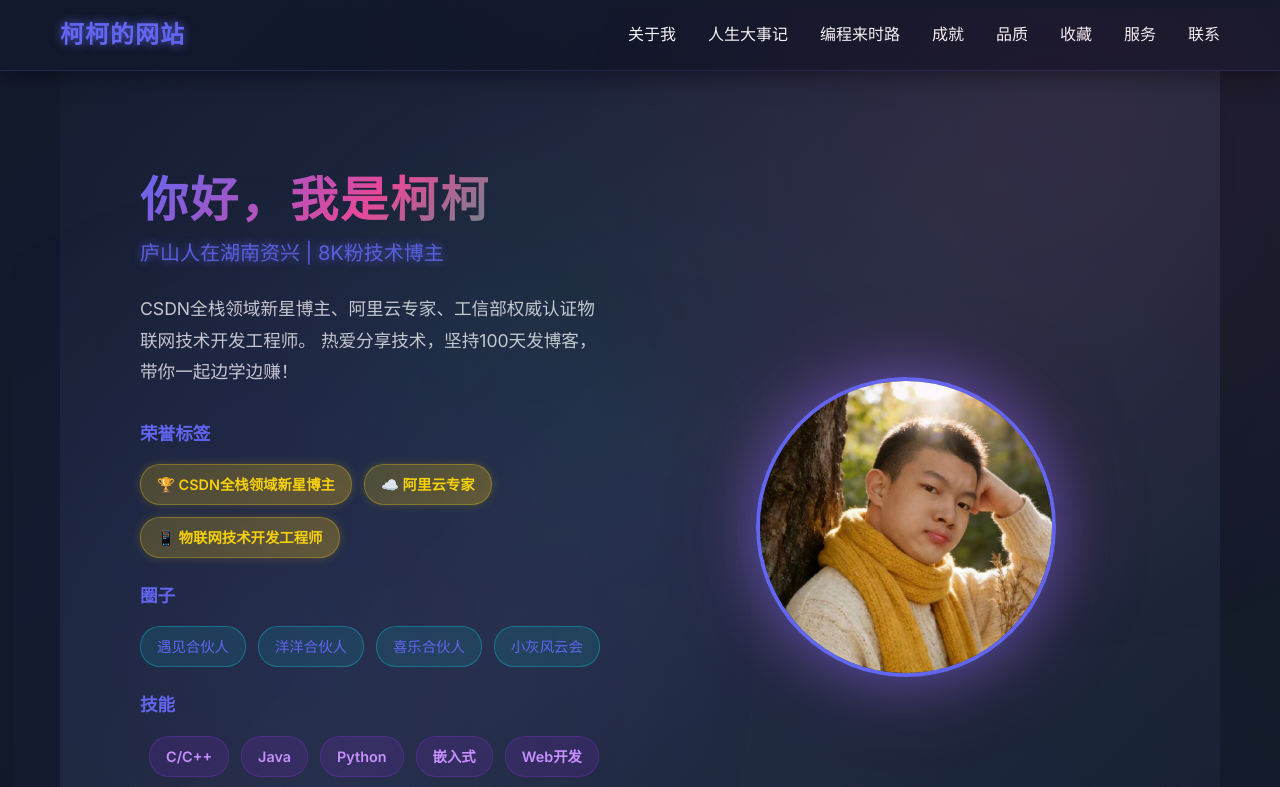
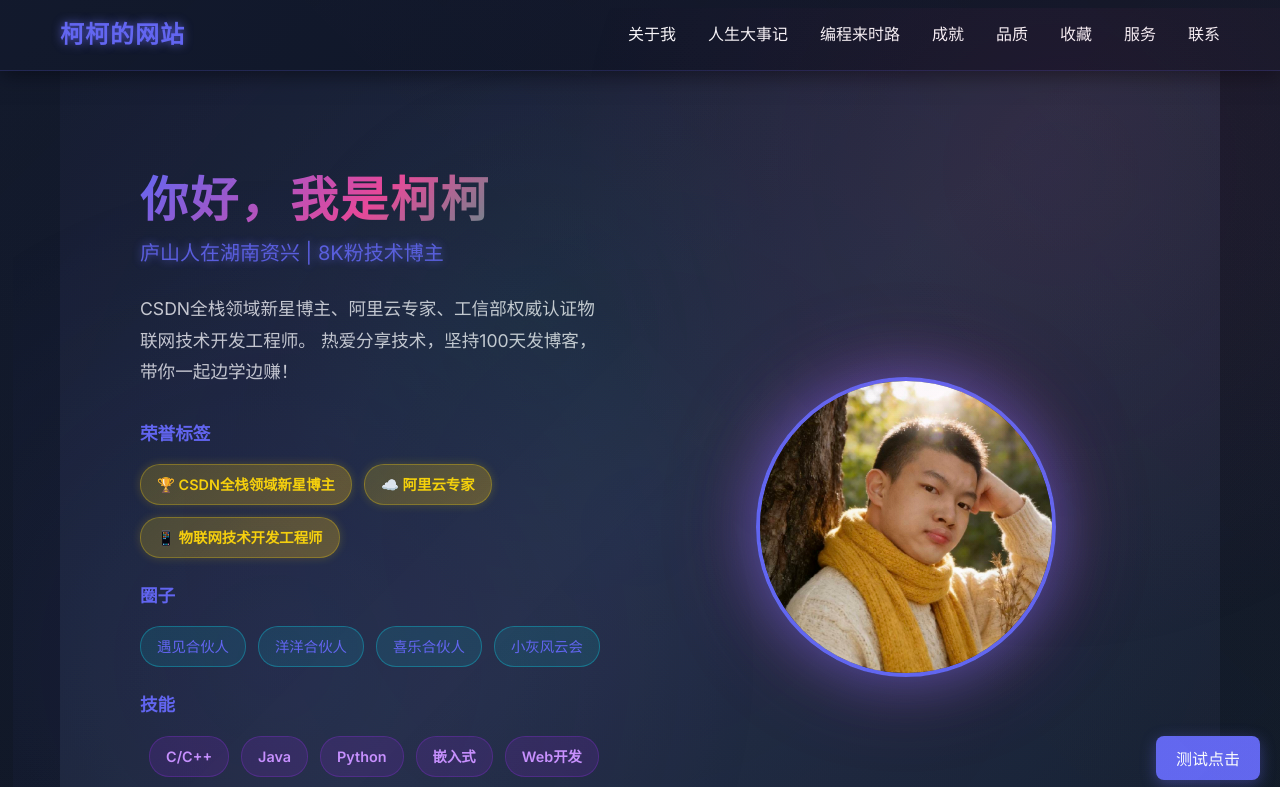
Before and after one commit to Jason9908/PersonWeb, a Vue app: page / in a window 1280 px wide. Shown: the top 787 px of the page. Built offline with nearby package versions, Linux system fonts and the light colour scheme.

Commit message:
Add test button to verify click functionality

```diff
--- a/src/App.vue
+++ b/src/App.vue
@@ -12,6 +12,7 @@
       <ContactSection />
     </main>
     <Footer />
+    <button class="test-button" @click="testClick">测试点击</button>
   </div>
 </template>
 
@@ -26,6 +27,10 @@ import BookmarksSection from './components/BookmarksSection.vue'
 import SkillsSection from './components/SkillsSection.vue'
 import ContactSection from './components/ContactSection.vue'
 import Footer from './components/Footer.vue'
+
+const testClick = () => {
+  alert('点击成功！')
+}
 </script>
 
 <style scoped>
@@ -66,4 +71,26 @@ section::before {
 section:last-child {
   border-bottom: none;
 }
+
+.test-button {
+  position: fixed;
+  bottom: 20px;
+  right: 20px;
+  padding: 10px 20px;
+  background: var(--primary-color);
+  color: white;
+  border: none;
+  border-radius: 8px;
+  cursor: pointer;
+  z-index: 1000;
+  font-size: 1rem;
+  font-weight: 500;
+  box-shadow: 0 4px 15px rgba(99, 102, 241, 0.4);
+  transition: all 0.3s ease;
+}
+
+.test-button:hover {
+  transform: translateY(-2px);
+  box-shadow: 0 6px 20px rgba(99, 102, 241, 0.6);
+}
 </style>
```
